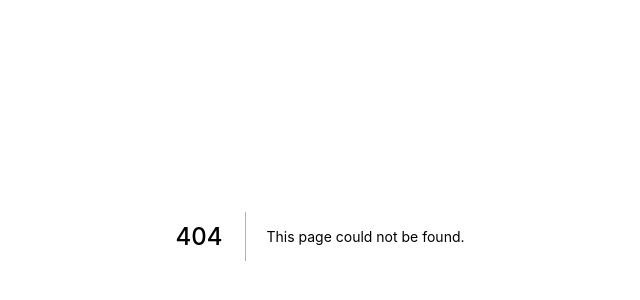
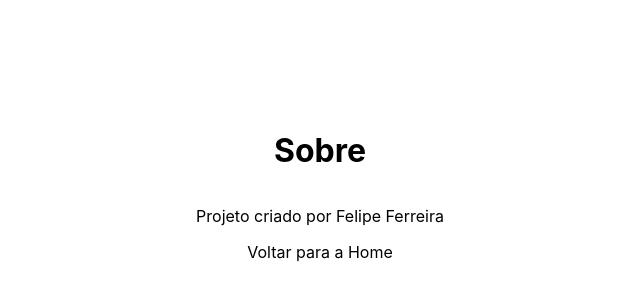
Before and after one commit to FelipeFerreiraSS/cinema-next, a Next.js app: page /sobre in a window 1280 px wide. Before the commit this address had no page. Shown: the part 164-464 px from the top of the page, without its empty margins (320-960 px from the left). Built offline with nearby package versions, Linux system fonts and the light colour scheme.

Commit message:
pagina sobre

```diff
--- a/pages/index.js
+++ b/pages/index.js
@@ -28,6 +28,7 @@ import Link from 'next/link'
           ))}
         </ul>
 
+        <Link href="/sobre">Sobre o projeto</Link>
       </main>
     </div>
   )
--- /dev/null
+++ b/pages/sobre.js
@@ -0,0 +1,31 @@
+import Head from 'next/head'
+import styles from '../styles/Home.module.css'
+import Link from 'next/link'
+
+  export default function Sobre(props) {
+  return (
+    <div className={styles.container}>
+      <Head>
+        <title>Cinema Next JS</title>
+        <link rel="icon" href="/favicon.ico" />
+      </Head>
+
+      <main className={styles.main}>
+        <h1 className={styles.title}>
+          Sobre
+        </h1>
+        <p>Projeto criado por {props.author}</p>
+
+        <Link href="/">Voltar para a Home</Link>
+      </main>
+    </div>
+  )
+}
+
+export async function getStaticProps() {
+  return {
+    props: {
+      author: 'Felipe Ferreira',
+    }
+  }
+}
--- a/styles/Home.module.css
+++ b/styles/Home.module.css
@@ -37,7 +37,7 @@
 
 .main h1 {
   margin-top: -80px;
-  margin-bottom: -20px;
+  margin-bottom: 20px;
 }
 
 .main input {
```
